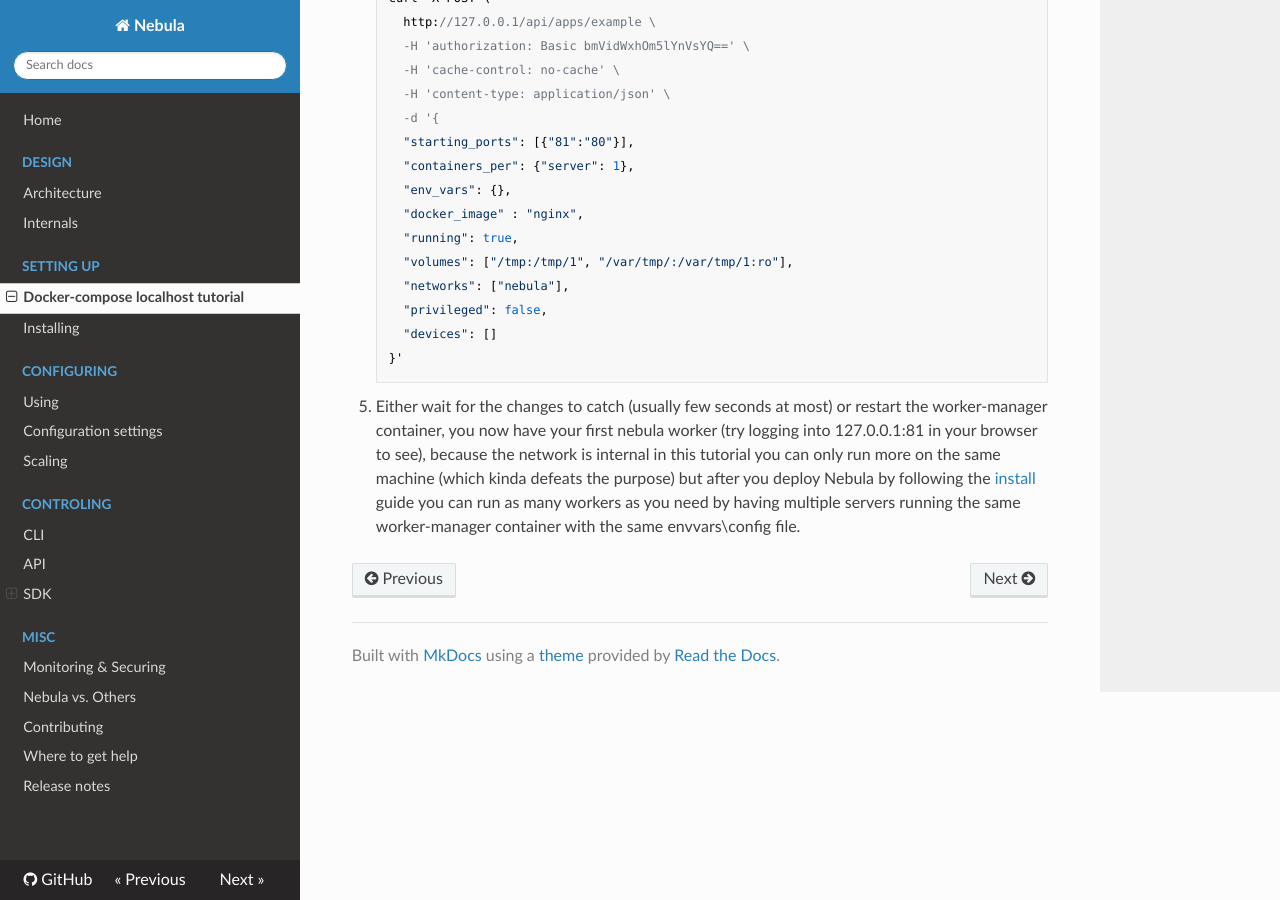
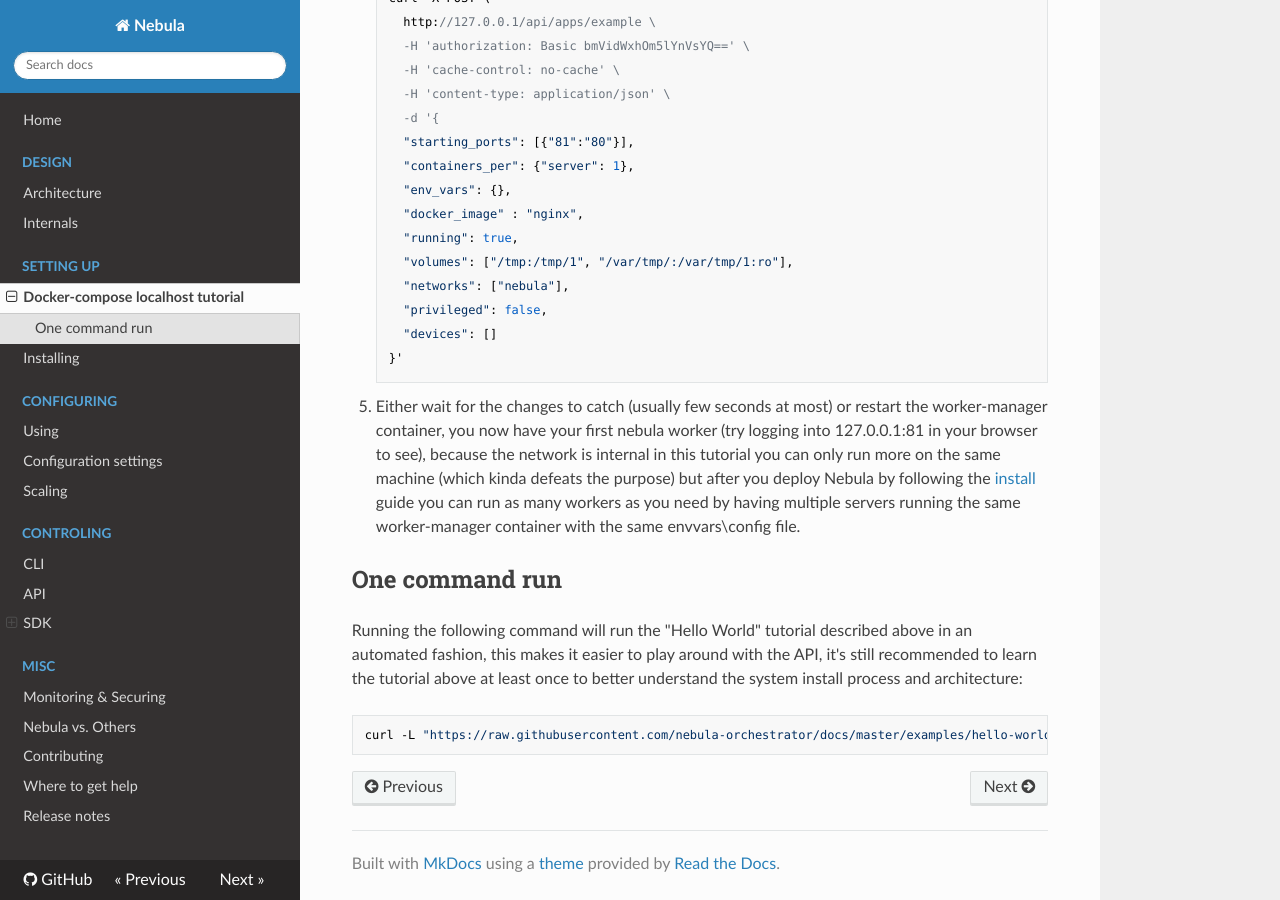
Before and after one commit to nebula-orchestrator/docs, an MkDocs documentation site: the page built from docs/getting-started.md, in a window 1280 px wide and 900 px high, scrolled down 986 px. Built offline with MkDocs 1.6.1, drawn with Linux system fonts in a browser that asks for light colours; nearby versions of some CDN libraries; old or Windows-style settings are respelled for this version of MkDocs.

Commit message:
adding one command run to the getting started tutorial

````diff
--- a/docs/getting-started.md
+++ b/docs/getting-started.md
@@ -8,8 +8,8 @@
 !!! tip
     You can run the following and skip to step 4 if you don't want to change the docker-compose to add a private Docker registry access:
 
-```
-sudo curl -L "https://raw.githubusercontent.com/nebula-orchestrator/docs/master/examples/hello-world/docker-compose.yml" -o docker-compose.yml && sudo docker-compose up -d
+```bash
+curl -L "https://raw.githubusercontent.com/nebula-orchestrator/docs/master/examples/hello-world/docker-compose.yml" -o docker-compose.yml && sudo docker-compose up -d
 ```
 
 1. First get the [docker-compose.yml](https://github.com/nebula-orchestrator/docs/blob/master/examples/hello-world/docker-compose.yml) of this tutorial and save it locally on your machine
@@ -35,3 +35,11 @@
         }'
 
 5. Either wait for the changes to catch (usually few seconds at most) or restart the worker-manager container, you now have your first nebula worker (try logging into 127.0.0.1:81 in your browser to see), because the network is internal in this tutorial you can only run more on the same machine (which kinda defeats the purpose) but after you deploy Nebula by following the [install](install.md) guide you can run as many workers as you need by having multiple servers running the same worker-manager container with the same envvars\config file.
+
+## One command run
+
+Running the following command will run the "Hello World" tutorial described above in an automated fashion, this makes it easier to play around with the API, it's still recommended to learn the tutorial above at least once to better understand the system install process and architecture:
+
+```bash
+curl -L "https://raw.githubusercontent.com/nebula-orchestrator/docs/master/examples/hello-world/start_example_nebula_cluster.sh" -o start_example_nebula_cluster.sh && sudo sh start_example_nebula_cluster.sh
+```
````
Also changed, not shown: 1 other file.
